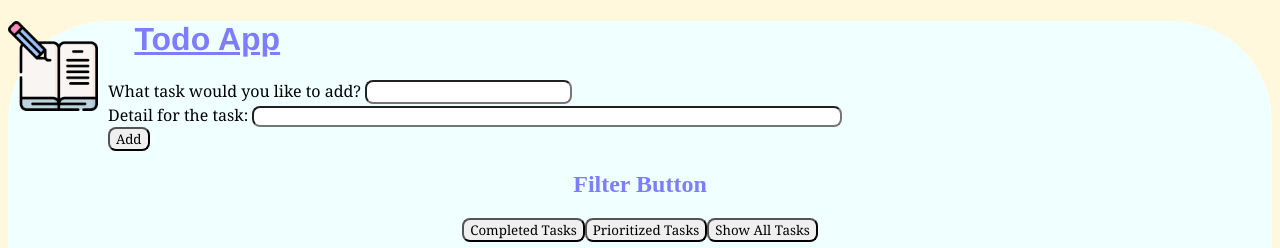
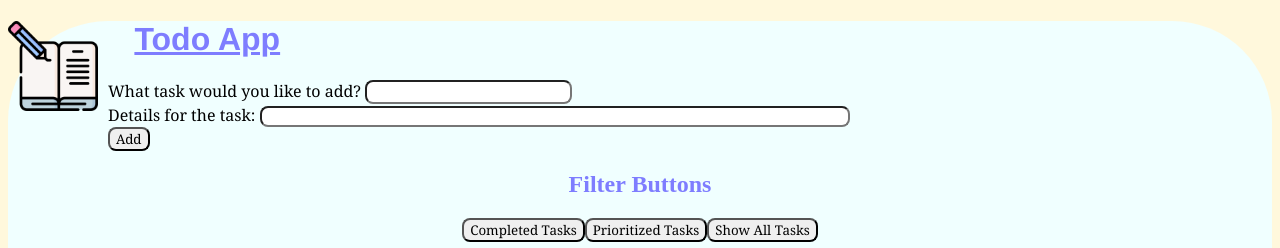
Before and after one commit to hcasim4839/TodoList, a React (Create React App) app: page / in a window 1280 px wide. Shown: the top 248 px of the page. Built offline with nearby package versions, Linux system fonts and the light colour scheme.

Commit message:
Add existing file

```diff
--- a/src/components/FilterBtns.js
+++ b/src/components/FilterBtns.js
@@ -30,7 +30,7 @@ function FilterBtns(props) {
     }
     return (
         <div className="filterSection" >
-            <h2 id="subheading">Filter Button</h2>
+            <h2 id="subheading">Filter Buttons</h2>
             <button onClick={completeTask} disabled={complTaskIsDisabled}>Completed Tasks</button>
             <button onClick={prioritizeTask} disabled={prioritizeTaskIsDisabled}>Prioritized Tasks</button>
             <button onClick={turnOffFilter}>Show All Tasks</button>
--- a/src/components/ListItemAddeeSection.js
+++ b/src/components/ListItemAddeeSection.js
@@ -34,7 +34,7 @@ function ListItemAddeeSection(props) {
                     value={value}
                 />
                 <div>
-                    <label id="detailSection" htmlFor="listItemDetailsToAdd">Detail for the task: </label>
+                    <label id="detailSection" htmlFor="listItemDetailsToAdd">Details for the task: </label>
                     <input
                         id="listItemDetailsToAdd"
                         type="text"
@@ -42,10 +42,7 @@ function ListItemAddeeSection(props) {
                         value={detailValue}
                     ></input>
                 </div>
-
-
             </div>
-
             <button type="submit" id="add-btn">Add</button>
         </form>
     );
```
